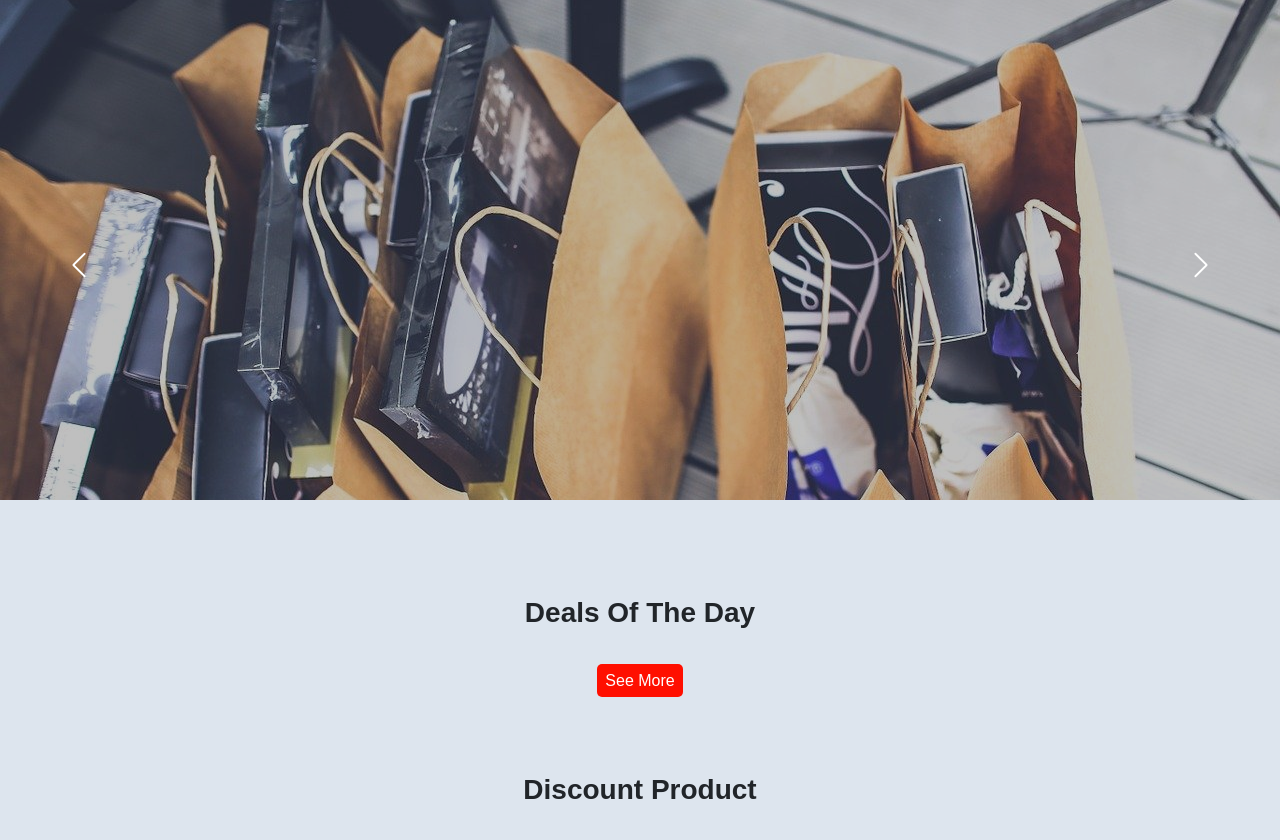
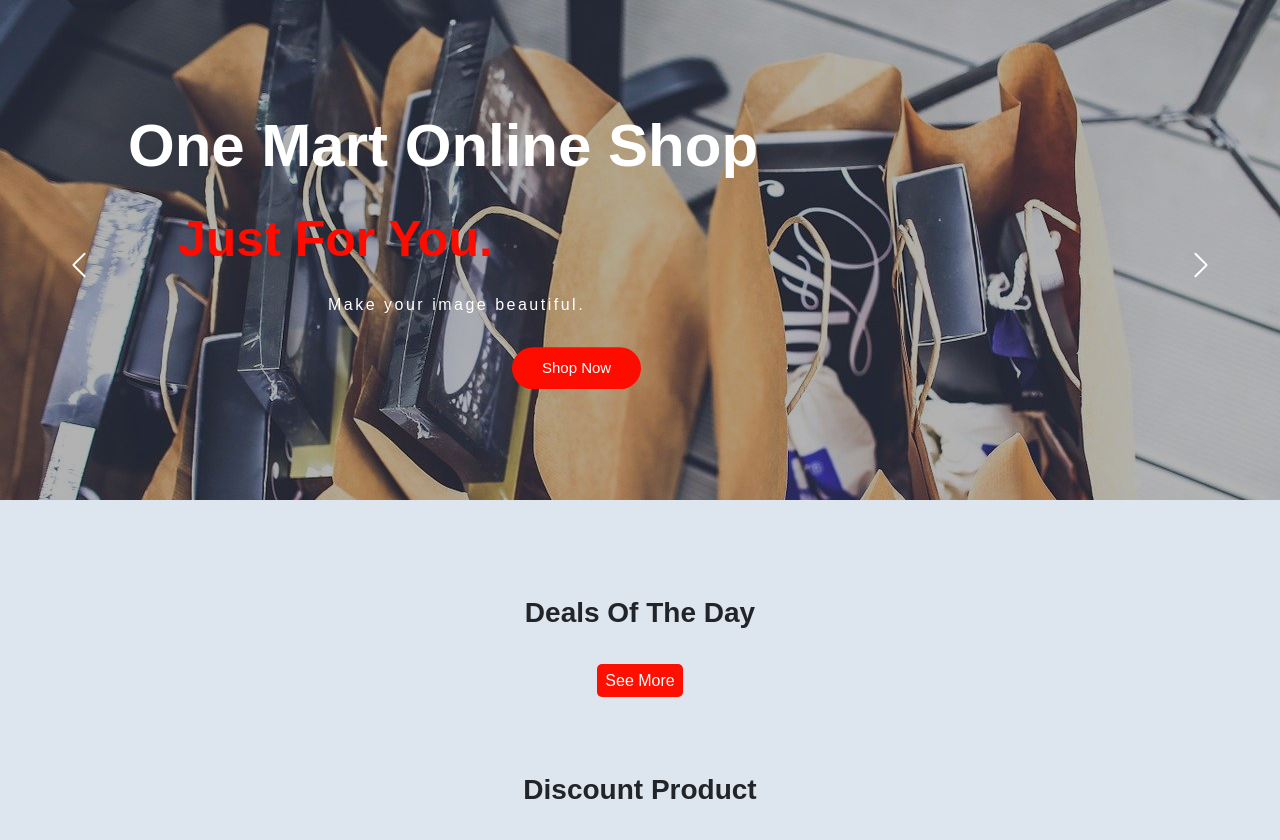
Before and after one commit to htetyinmin/One-Mart, a PHP site: page / in a window 1280 px wide. Shown: the part 58-898 px from the top of the page. Run offline with PHP 8.4, Linux system fonts and the light colour scheme; data that the repository does not hold is empty.

Commit message:
change slider sec

```diff
--- a/assets/frontend/css/customize.css
+++ b/assets/frontend/css/customize.css
@@ -372,7 +349,7 @@ ul, ol {
     content: '';
     top: 0;
     left: 0;
-    background-color: rgba(0, 0, 0, 0.25);
+    background-color: rgba(0, 0, 0, 0.3);
     width: 100%;
     height: 100%;
     z-index: 9999;
@@ -391,7 +368,94 @@ ul, ol {
     height: 30px;
     width: 30px;
     opacity: 1;
-
+}
+
+.slider-btn {
+    z-index: 999;
+}
+
+
+.ban-parent {
+    position: relative;
+}
+
+.ban-child {
+    margin: 0 10%;
+    position: absolute;
+    content: '';
+    top: 50%;
+    left: 50%;
+    transform: translate(-50%, -50%);
+    -webkit-transform: translate(-50%, -50%);
+    -moz-transform: translate(-50%, -50%);
+    -ms-transform: translate(-50%, -50%);
+    -o-transform: translate(-50%, -50%);
+    z-index: 800;
+    width: 100%;
+
+}
+
+.ban-title h1{
+    font-weight: 600;
+    font-family: sans-serif;
+    font-size: 60px;
+    color: #fff;
+    margin-bottom: 20px;
+}
+
+.ban-content {
+    margin-bottom: 30px;
+}
+
+.ban-content p {
+    font-family: sans-serif;
+    color: #fff;
+    font-weight: bold;
+}
+
+.ban-content p:first-of-type {
+    color: rgba(255, 12, 0);
+    font-size: 50px;
+    padding-left: 50px;
+}
+
+.ban-content p:last-of-type{
+    padding-left: 200px;
+    letter-spacing: 2.5px;
+    font-weight: normal;
+}
+
+.ban-btn {
+    margin-left: 30%;
+}
+
+.ban-btn > button {
+    padding: 10px 30px;
+    font-size: 15px;
+    font-family: sans-serif;
+    color: #fff;
+    background-color:rgba(255, 12, 0);
+    border: none;
+    border-radius: 30px;
+    -webkit-border-radius: 30px;
+    -moz-border-radius: 30px;
+    -ms-border-radius: 30px;
+    -o-border-radius: 30px;
+    transition: all .3s ease;
+    -webkit-transition: all .3s ease;
+    -moz-transition: all .3s ease;
+    -ms-transition: all .3s ease;
+    -o-transition: all .3s ease;
+}
+
+.ban-btn > button:hover {
+    background-color: #fff;
+    color:rgba(255, 12, 0);
+    transition: all .3s ease;
+    -webkit-transition: all .3s ease;
+    -moz-transition: all .3s ease;
+    -ms-transition: all .3s ease;
+    -o-transition: all .3s ease;
 }
 
 
--- a/index.php
+++ b/index.php
@@ -29,34 +29,49 @@
   <!-- slider -->
   <div class="slider mb-5">
     <div id="carouselExampleFade" class="carousel slide carousel-fade" data-bs-ride="carousel">
-      <div class="carousel-inner">
+      <div class="carousel-inner ban-parent">
         <div class="carousel-item active">
           <img src="assets/frontend/img/slider/slider1.png" class="d-block w-100" alt="slider image">
         </div>
         <div class="carousel-item">
-          <img src="assets/frontend/img/slider/slider2.png" class="d-block w-100" alt="slider image">
+          <img src="assets/frontend/img/slider/slider14.jpg" class="d-block w-100" alt="slider image">
         </div>
         <div class="carousel-item">
           <img src="assets/frontend/img/slider/slider-img.png" class="d-block w-100" alt="slider image">
         </div>
         <div class="carousel-item">
-          <img src="assets/frontend/img/slider/slider4.jpg" class="d-block w-100" alt="slider image">
+          <img src="assets/frontend/img/slider/slider13.jpg" class="d-block w-100" alt="slider image">
         </div>
         <div class="carousel-item">
           <img src="assets/frontend/img/slider/slider5.png" class="d-block w-100" alt="slider image">
         </div>
         <div class="carousel-item">
-          <img src="assets/frontend/img/slider/slider6.jpg" class="d-block w-100" alt="slider image">
+          <img src="assets/frontend/img/slider/slider11.jpg" class="d-block w-100" alt="slider image">
         </div>
         <div class="carousel-item">
-          <img src="assets/frontend/img/slider/slider7.png" class="d-block w-100" alt="slider image">
+          <img src="assets/frontend/img/slider/slider10.jpg" class="d-block w-100" alt="slider image">
         </div>
+
+        <div class="ban-child">
+            <div class="ban-title animate__animated animate__fadeInDown">
+              <h1>One Mart Online Shop</h1>
+            </div>
+            <div class="ban-content">
+              <p class="animate__animated animate__slideInLeft">Just For You.</p>
+              <p class="animate__animated animate__slideInRight">Make your image beautiful.</p>
+            </div>
+            <div class="ban-btn animate__animated animate__slideInUp">
+              <button type="button">Shop Now</button>
+            </div>
+          </div>
       </div>
-      <button class="carousel-control-prev" type="button" data-bs-target="#carouselExampleFade" data-bs-slide="prev">
+
+
+      <button class="carousel-control-prev slider-btn" type="button" data-bs-target="#carouselExampleFade" data-bs-slide="prev">
         <span class="carousel-control-prev-icon" aria-hidden="true"></span>
         <span class="visually-hidden">Previous</span>
       </button>
-      <button class="carousel-control-next" type="button" data-bs-target="#carouselExampleFade" data-bs-slide="next">
+      <button class="carousel-control-next slider-btn" type="button" data-bs-target="#carouselExampleFade" data-bs-slide="next">
         <span class="carousel-control-next-icon" aria-hidden="true"></span>
         <span class="visually-hidden">Next</span>
       </button>
--- a/template/header.php
+++ b/template/header.php
@@ -32,6 +32,7 @@
   <link rel="stylesheet" href="assets/frontend/css/all.min.css">
 
   <!-- Style CSS -->
+  <link rel="stylesheet" href="https://cdnjs.cloudflare.com/ajax/libs/animate.css/4.1.1/animate.min.css" />
   <link rel="stylesheet" href="assets/frontend/css/owl.carousel.min.css">
   <link rel="stylesheet" href="assets/frontend/css/owl.theme.green.min.css">
   <link rel="stylesheet" href="assets/frontend/slick/slick.css">
@@ -51,6 +52,10 @@
             <!-- <i class="fa fa-home"></i> -->
             <img src="assets/frontend/img/onemart.png" width="50" alt="">
         </a>
+
+        <button class="navbar-toggler" type="button" data-bs-toggle="collapse" data-bs-target="#navbarSupportedContent" aria-controls="navbarSupportedContent" aria-expanded="false" aria-label="Toggle navigation">
+            <i class="fas fa-bars"></i>
+        </button>
 
         <div class="collapse navbar-collapse" id="navbarSupportedContent" id="wrapper">
             <ul class="navbar-nav me-auto mb-2 mb-lg-0" id="menu">
@@ -96,9 +101,7 @@
                     </ul>
                 </li>
 
-
-
-                <li class="nav-item dropdown">
+                <li class="nav-item">
                     <a class="nav-link" href="#" title="brands">
                         <i class="fa fa-tags"></i>
                         <span>Brands</span>
@@ -215,10 +218,6 @@
                 </li>
             </ul>
         </div>
-
-        <button class="navbar-toggler" type="button" data-bs-toggle="collapse" data-bs-target="#navbarSupportedContent" aria-controls="navbarSupportedContent" aria-expanded="false" aria-label="Toggle navigation">
-            <i class="fas fa-ellipsis-v"></i>
-        </button>
     </div>
 </nav>
 
```
Also changed, not shown: other parts of assets/frontend/css/customize.css (+45 -51 lines), assets/frontend/img/slider/slider10.jpg (added), assets/frontend/img/slider/slider11.jpg (added), assets/frontend/img/slider/slider13.jpg (added), assets/frontend/img/slider/slider14.jpg (added).
